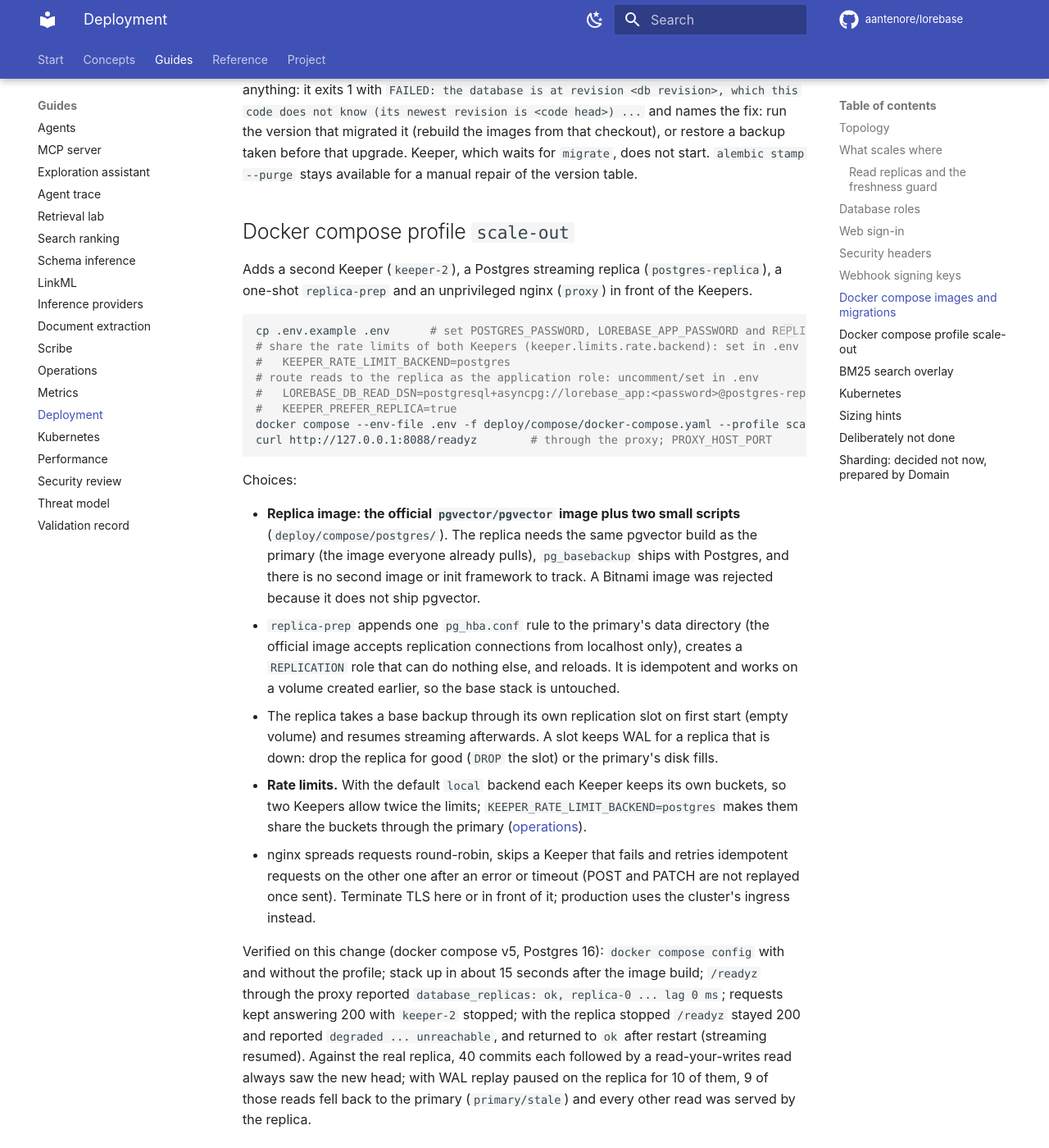
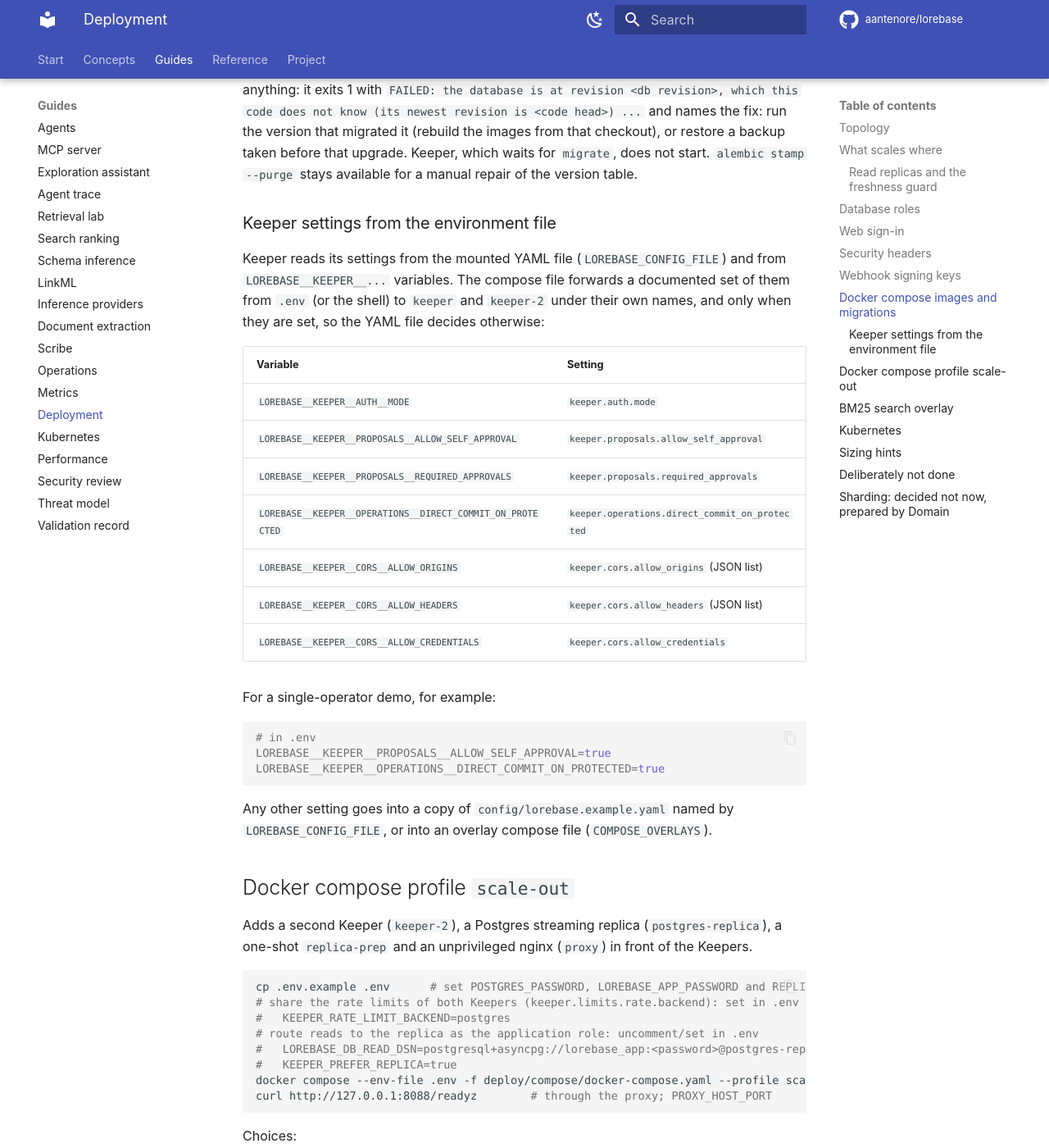
Before and after one commit to aantenore/lorebase, an MkDocs documentation site: the page built from docs/deployment.md, in a window 1280 px wide and 1400 px high, scrolled down 7826 px. Shown: the whole window at 82% size. Built offline with MkDocs 1.6.1 and Material for MkDocs 9.7.7, drawn with Linux system fonts in a browser that asks for light colours; comment, search, counter and statistics services are not loaded.

Commit message:
Forward documented Keeper settings from the compose env file
Settings such as keeper.proposals.allow_self_approval and
keeper.operations.direct_commit_on_protected could not be set from .env:
the keeper services only received a fixed list of short variables. The
compose file now passes a documented set of LOREBASE__KEEPER__* variables
through by name, and only when they are set, so the mounted YAML file
still decides otherwise (the five-day demo relies on it).

````diff
--- a/docs/deployment.md
+++ b/docs/deployment.md
@@ -252,6 +252,34 @@ it (rebuild the images from that checkout), or restore a backup taken before tha
 Keeper, which waits for `migrate`, does not start. `alembic stamp --purge` stays available for a
 manual repair of the version table.
 
+### Keeper settings from the environment file
+
+Keeper reads its settings from the mounted YAML file (`LOREBASE_CONFIG_FILE`) and from
+`LOREBASE__KEEPER__...` variables. The compose file forwards a documented set of them from `.env`
+(or the shell) to `keeper` and `keeper-2` under their own names, and only when they are set, so
+the YAML file decides otherwise:
+
+| Variable | Setting |
+|----------|---------|
+| `LOREBASE__KEEPER__AUTH__MODE` | `keeper.auth.mode` |
+| `LOREBASE__KEEPER__PROPOSALS__ALLOW_SELF_APPROVAL` | `keeper.proposals.allow_self_approval` |
+| `LOREBASE__KEEPER__PROPOSALS__REQUIRED_APPROVALS` | `keeper.proposals.required_approvals` |
+| `LOREBASE__KEEPER__OPERATIONS__DIRECT_COMMIT_ON_PROTECTED` | `keeper.operations.direct_commit_on_protected` |
+| `LOREBASE__KEEPER__CORS__ALLOW_ORIGINS` | `keeper.cors.allow_origins` (JSON list) |
+| `LOREBASE__KEEPER__CORS__ALLOW_HEADERS` | `keeper.cors.allow_headers` (JSON list) |
+| `LOREBASE__KEEPER__CORS__ALLOW_CREDENTIALS` | `keeper.cors.allow_credentials` |
+
+For a single-operator demo, for example:
+
+```bash
+# in .env
+LOREBASE__KEEPER__PROPOSALS__ALLOW_SELF_APPROVAL=true
+LOREBASE__KEEPER__OPERATIONS__DIRECT_COMMIT_ON_PROTECTED=true
+```
+
+Any other setting goes into a copy of `config/lorebase.example.yaml` named by
+`LOREBASE_CONFIG_FILE`, or into an overlay compose file (`COMPOSE_OVERLAYS`).
+
 ## Docker compose profile `scale-out`
 
 Adds a second Keeper (`keeper-2`), a Postgres streaming replica (`postgres-replica`), a one-shot
````
Also changed, not shown: CHANGELOG.md (+1 -0 lines), 3 other files.
